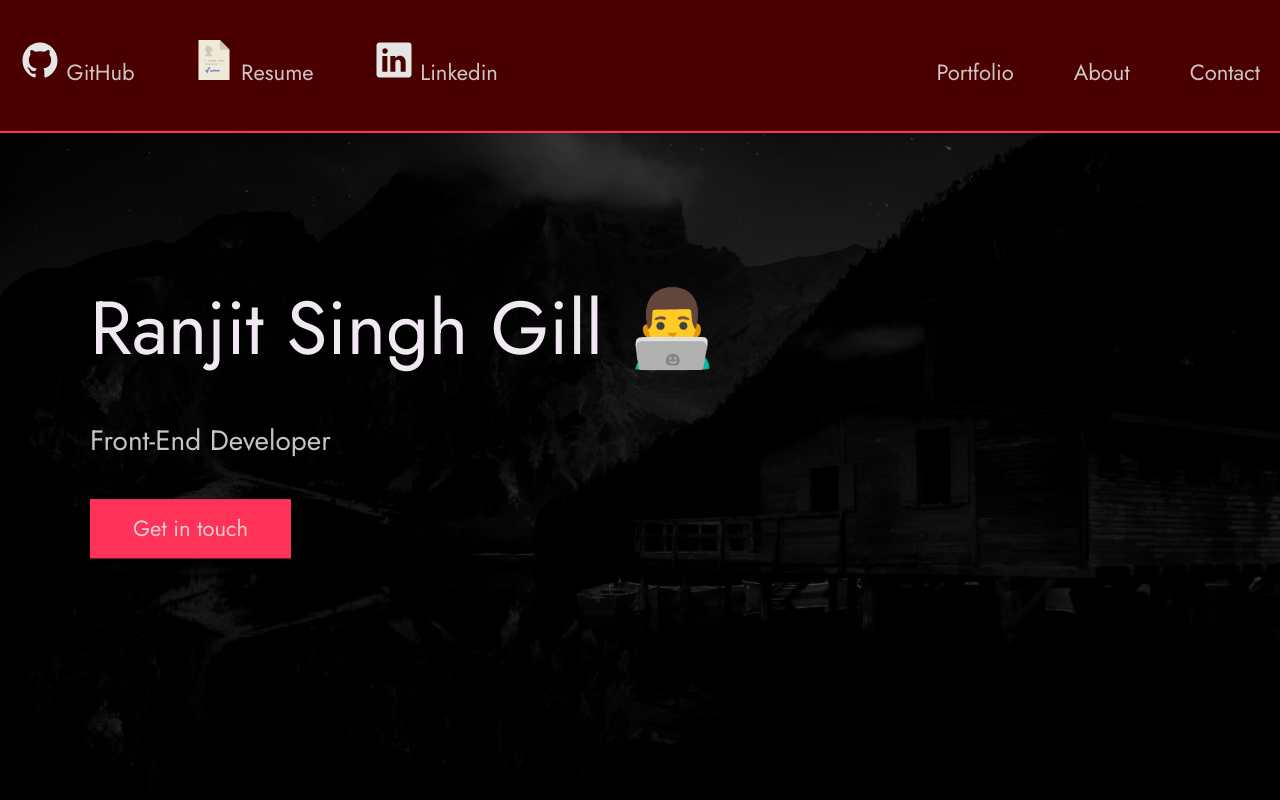
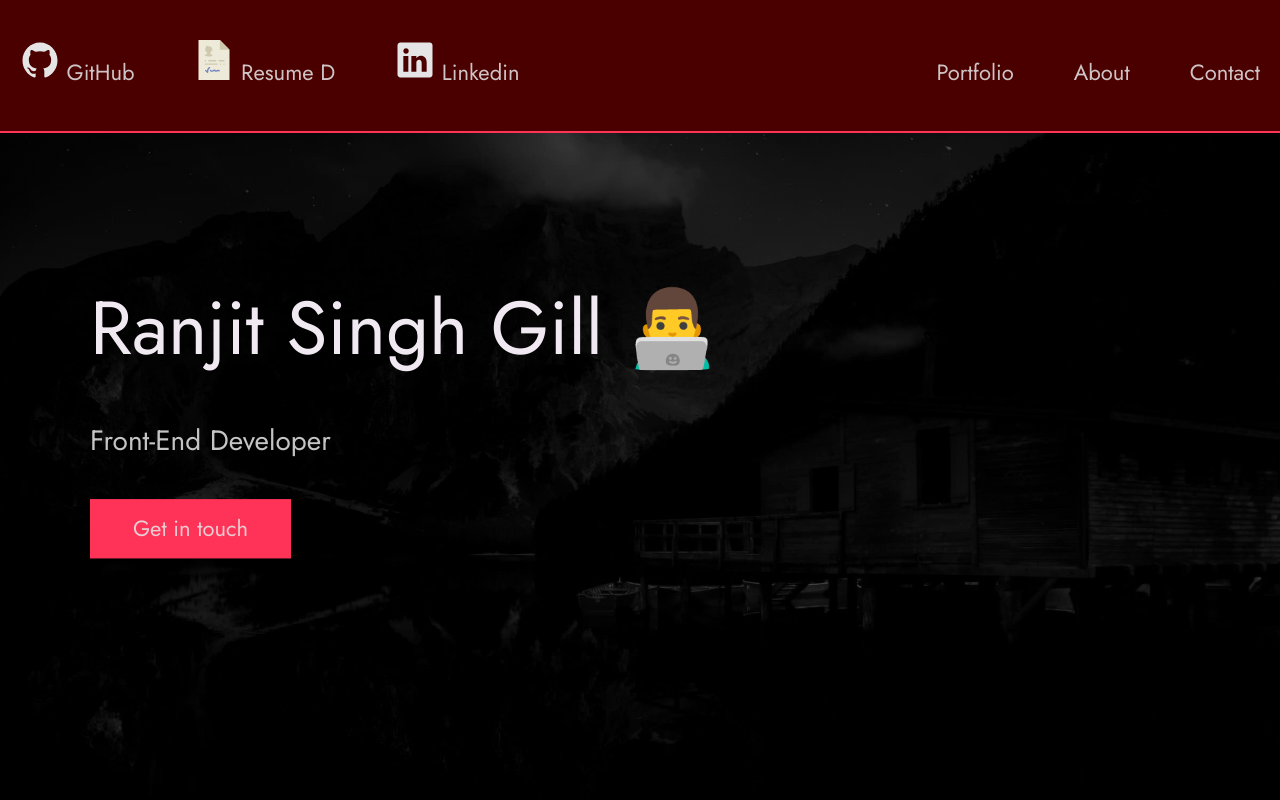
Before and after one commit to ranjitsinghgill/RSG-Portfolio, a website built with Vite: page index.html in a window 1280 px wide. Shown: the top 800 px of the page. Built offline with nearby package versions, Linux system fonts and the light colour scheme; files whose address does not match are found by name.

Commit message:
Update index.html

```diff
--- a/index.html
+++ b/index.html
@@ -32,8 +32,8 @@
                 </a>
               </li>
               <li class="nav__item">
-                <a href="/ranjit_singh_gill_resume.pdf" target="_blank" class="nav__link">
-                  <img src="./images/resume.svg" class="footer__social-image" alt="Resume"> Resume
+                <a href="https://github.com/ranjitsinghgill/RSG-Portfolio/blob/main/ranjit_singh_gill_resume.pdf" target="_blank" class="nav__link">
+                  <img src="./images/resume.svg" class="footer__social-image" alt="Resume"> Resume D
                 </a>
               </li>
               <li class="nav__item">
```
